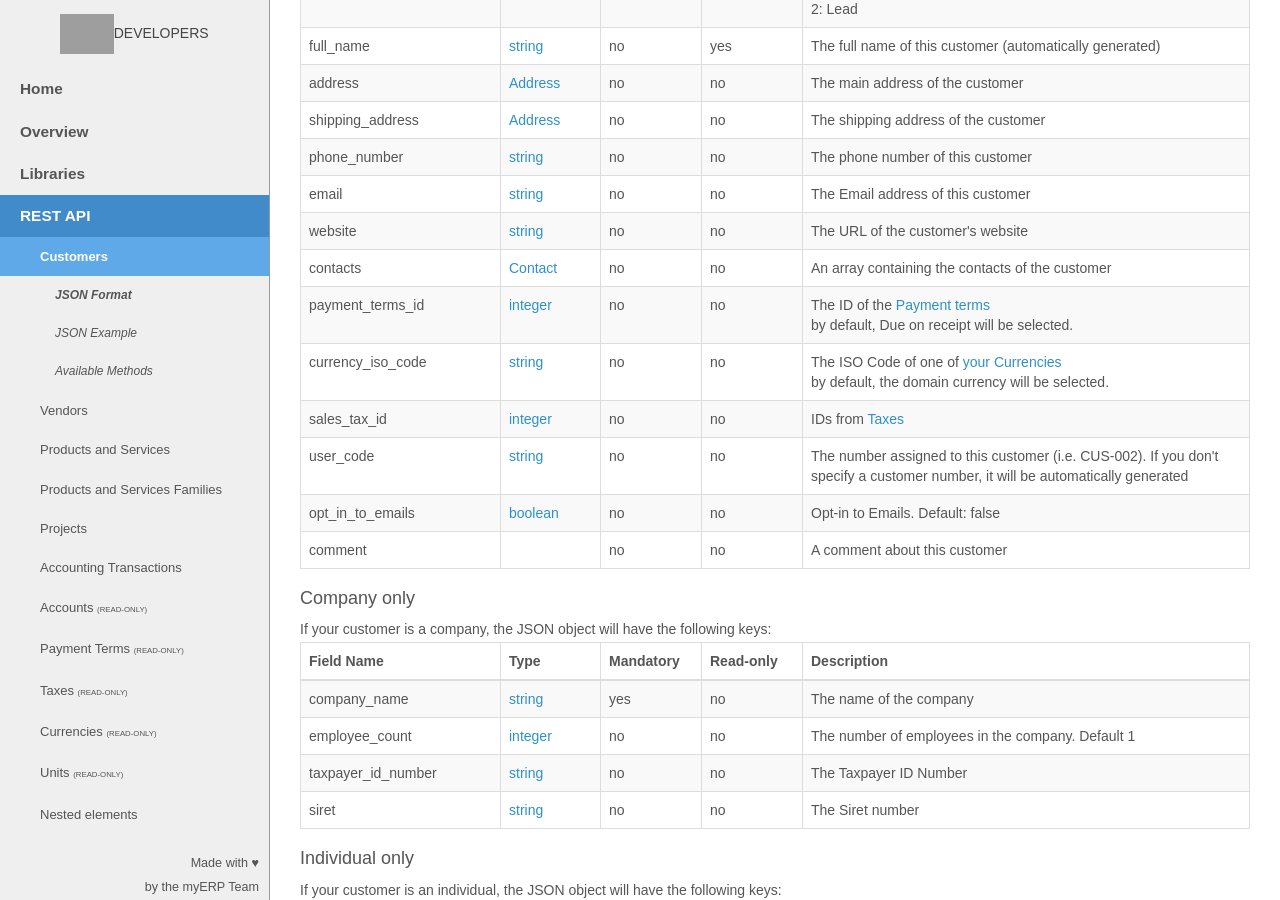
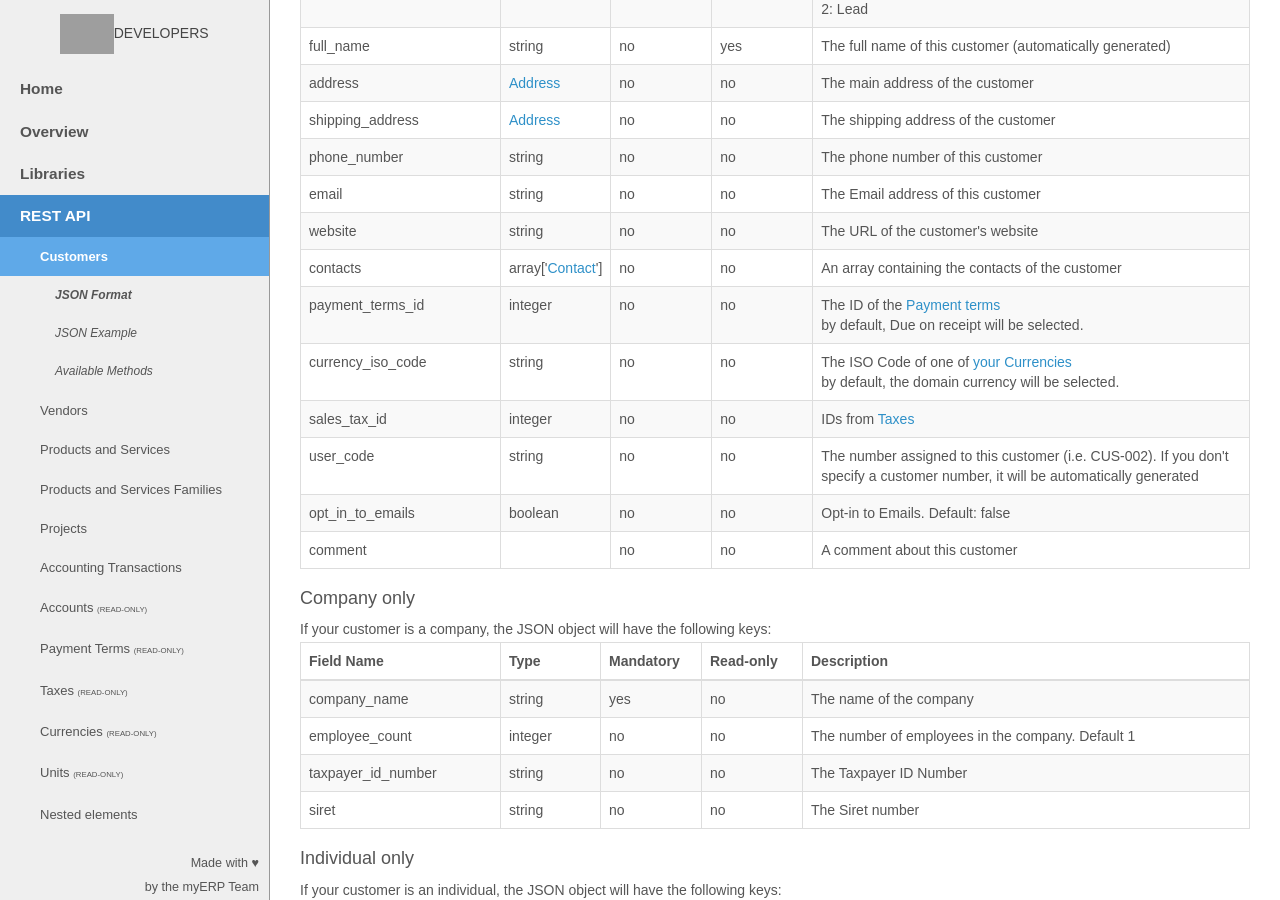
Before and after one commit to myERP/myerp.github.io, a Jekyll site: the page built from docs/1.0/api/index.html, in a window 1280 px wide and 900 px high, scrolled down 436 px. Built offline with Jekyll 4.4.1, drawn with Linux system fonts in a browser that asks for light colours; nearby versions of some CDN libraries; Markdown is read by kramdown in place of the engine named in the settings; grey boxes are pictures that could not be loaded.

Commit message:
remove the link for types

```diff
--- a/_config.yml
+++ b/_config.yml
@@ -38,12 +38,12 @@ resource:
 
 format:
   type:
-    string: '<a href="/docs/1.0/overview/#string" alt=""/>string</a>'
-    integer: '<a href="/docs/1.0/overview/#integer" alt=""/>integer</a>'
-    double: '<a href="/docs/1.0/overview/#double" alt=""/>double</a>'
-    boolean: '<a href="/docs/1.0/overview/#boolean" alt=""/>boolean</a>'
-    date: '<a href="/docs/1.0/overview/#date" alt=""/>date</a>'
+    string: string
+    integer: integer
+    double: double
+    boolean: boolean
+    date: date
     address: '<a href="/docs/1.0/api/#address" alt=""/>Address</a>'
-    contact: '<a href="/docs/1.0/api/#contact" alt=""/>Contact</a>'
+    contact: array['<a href="/docs/1.0/api/#contact" alt=""/>Contact</a>']
     order_line: '<a href="/docs/1.0/api/order_line/#format" alt=""/>Order Line</a>'
     entry: '<a href="/docs/1.0/api/#entry" alt=""/>Entry</a>'
```
